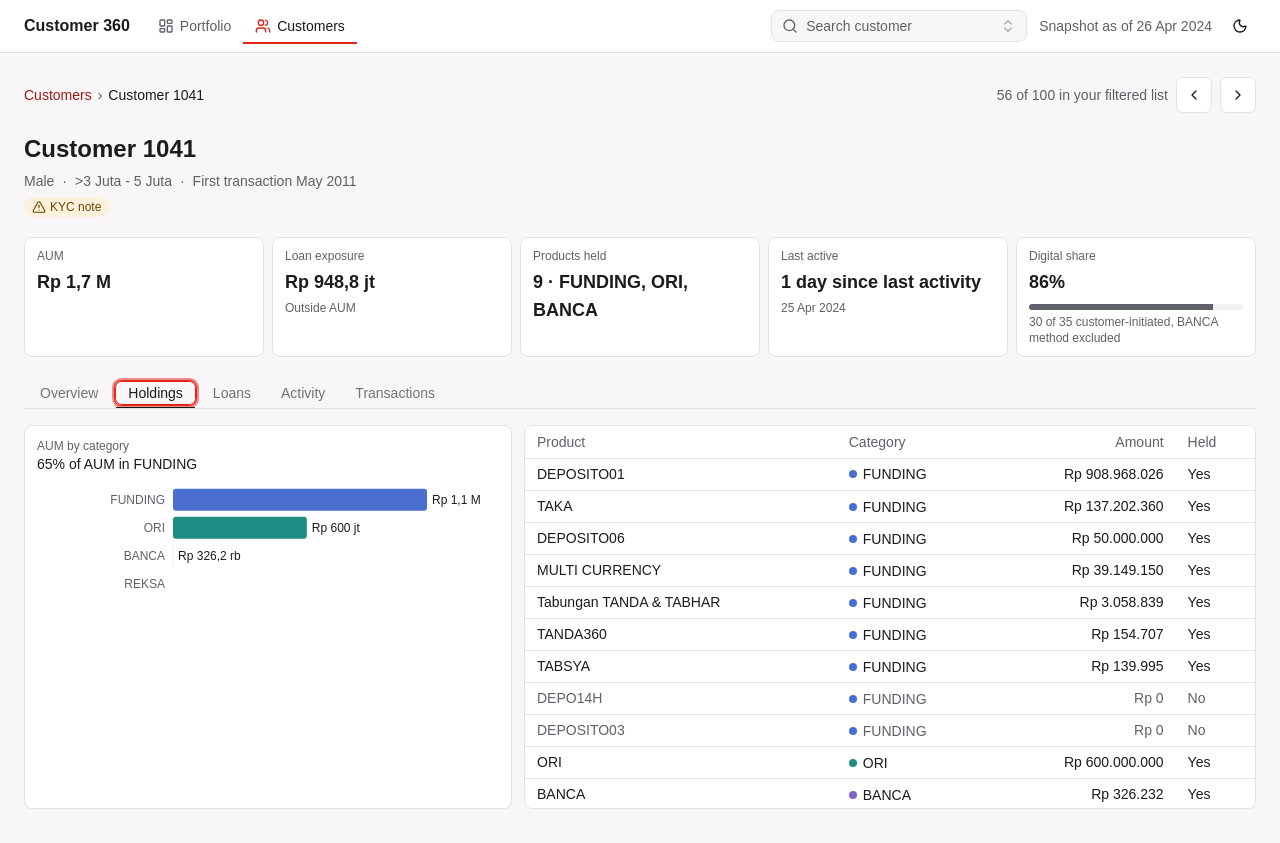
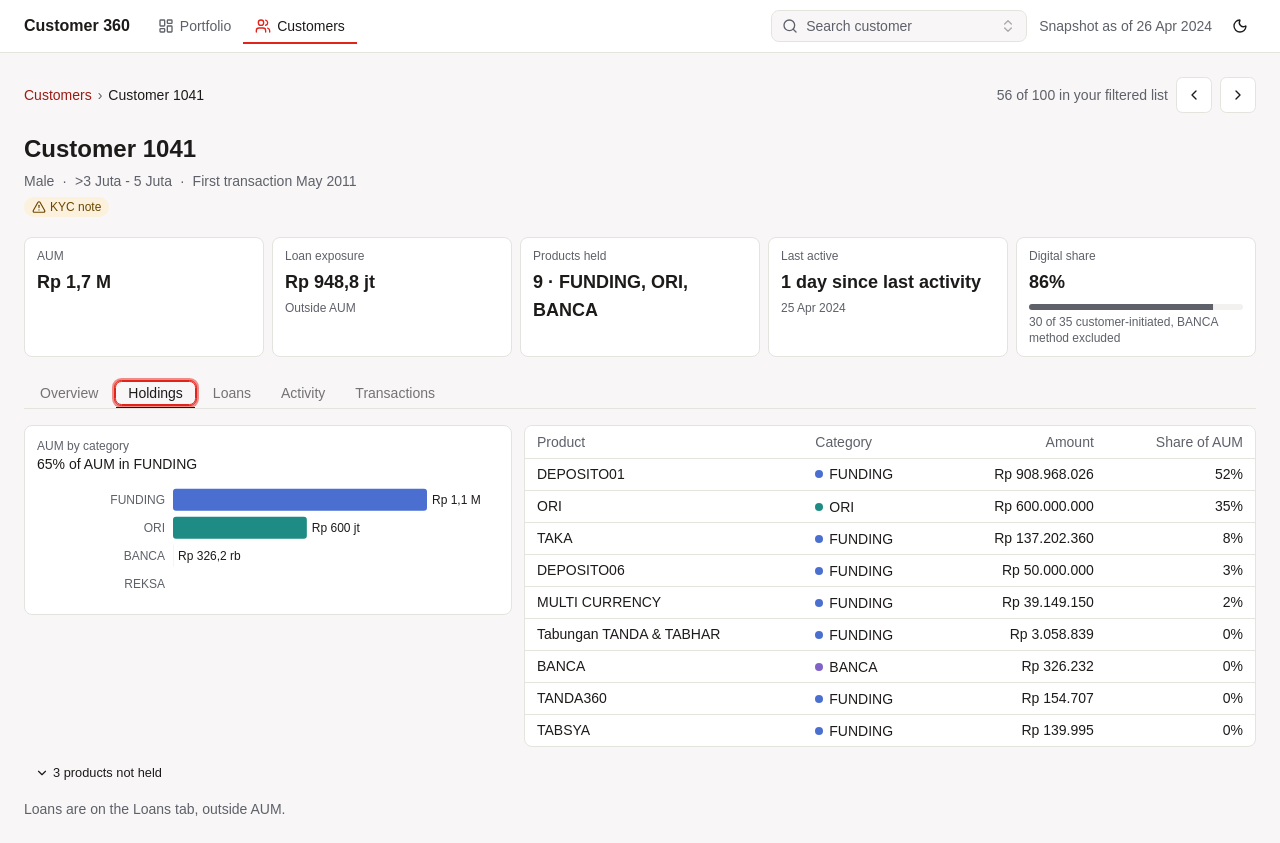
Before and after one commit to rizkiafdl/customer-360, a React (Vite) app: page /customers/1041 in a window 1280 px wide. Both pictures are taken after a click on the tab "Holdings". Built offline with nearby package versions, Linux system fonts and the light colour scheme.

Commit message:
feat: add the holdings, loans, activity, and transactions tabs

```diff
--- /dev/null
+++ b/src/components/customer/LoanTable.tsx
@@ -0,0 +1,53 @@
+import { createColumnHelper } from '@tanstack/react-table'
+import { formatIDR, formatPercent } from '@/lib/format'
+import type { Customer360 } from '@/lib/selectors/customer360'
+import { DataTable } from './DataTable'
+import type { Features } from './table-features'
+
+type Loans = Customer360['loans']
+
+const held = createColumnHelper<Features, Loans['held'][number]>()
+
+const heldColumns = held.columns([
+  held.accessor('product', { header: 'Product code' }),
+  held.accessor('amount', { header: 'Amount', cell: (info) => formatIDR(info.getValue()) }),
+  held.accessor('shareOfExposure', {
+    header: 'Share of loan exposure',
+    cell: (info) => formatPercent(info.getValue()),
+  }),
+])
+
+/** Held loan facilities: code, amount, and share of loan exposure. Codes are not mapped to types (Rule 3). */
+export function LoanTable({ rows }: { rows: Loans['held'] }) {
+  return (
+    <DataTable label="Loan facilities" columns={heldColumns} data={rows} rightAligned={['amount', 'shareOfExposure']} />
+  )
+}
+
+const notHeld = createColumnHelper<Features, Loans['notHeld'][number]>()
+
+const notHeldColumns = notHeld.columns([
+  notHeld.accessor('product', { header: 'Product code' }),
+  notHeld.accessor((row) => row.amount ?? undefined, {
+    id: 'amount',
+    header: 'Amount',
+    sortUndefined: 'last',
+    cell: (info) => {
+      const amount = info.getValue()
+      return amount === undefined ? <span aria-label="No amount">—</span> : formatIDR(amount)
+    },
+  }),
+])
+
+/** LOAN rows with amount 0 or no amount, shown muted. */
+export function LoanNotHeldTable({ rows }: { rows: Loans['notHeld'] }) {
+  return (
+    <DataTable
+      label="Loan rows not held"
+      columns={notHeldColumns}
+      data={rows}
+      rightAligned={['amount']}
+      rowClassName={() => 'text-muted-foreground'}
+    />
+  )
+}
--- a/src/components/customer/ProductTable.tsx
+++ b/src/components/customer/ProductTable.tsx
@@ -1,23 +1,46 @@
 import { createColumnHelper } from '@tanstack/react-table'
-import type { ProductRow } from '@/lib/selectors/customer360'
-import { formatIDR } from '@/lib/format'
+import type { Customer360, NotHeldRow } from '@/lib/selectors/customer360'
+import { formatIDR, formatPercent } from '@/lib/format'
 import { DataTable } from './DataTable'
 import type { Features } from './table-features'
 
-const helper = createColumnHelper<Features, ProductRow>()
+type HeldRow = Customer360['holdings']['held'][number]
 
-const columns = helper.columns([
-  helper.accessor('product', { header: 'Product' }),
-  helper.accessor('category', {
+function CategoryCell({ category, color }: { category: string; color: string }) {
+  return (
+    <span className="inline-flex items-center gap-1.5">
+      <span aria-hidden="true" className="size-2 rounded-full" style={{ background: color }} />
+      {category}
+    </span>
+  )
+}
+
+const held = createColumnHelper<Features, HeldRow>()
+
+const heldColumns = held.columns([
+  held.accessor('product', { header: 'Product' }),
+  held.accessor('category', {
     header: 'Category',
-    cell: (info) => (
-      <span className="inline-flex items-center gap-1.5">
-        <span aria-hidden="true" className="size-2 rounded-full" style={{ background: info.row.original.color }} />
-        {info.getValue()}
-      </span>
-    ),
+    cell: (info) => <CategoryCell category={info.getValue()} color={info.row.original.color} />,
   }),
-  helper.accessor((row) => row.amount ?? undefined, {
+  held.accessor('amount', { header: 'Amount', cell: (info) => formatIDR(info.getValue()) }),
+  held.accessor('share', { header: 'Share of AUM', cell: (info) => formatPercent(info.getValue()) }),
+])
+
+/** Held AUM rows, amount high to low, each with its share of AUM. Never LOAN. */
+export function ProductTable({ rows }: { rows: HeldRow[] }) {
+  return <DataTable label="Holdings" columns={heldColumns} data={rows} rightAligned={['amount', 'share']} />
+}
+
+const notHeld = createColumnHelper<Features, NotHeldRow>()
+
+const notHeldColumns = notHeld.columns([
+  notHeld.accessor('product', { header: 'Product' }),
+  notHeld.accessor('category', {
+    header: 'Category',
+    cell: (info) => <CategoryCell category={info.getValue()} color={info.row.original.color} />,
+  }),
+  notHeld.accessor((row) => row.amount ?? undefined, {
     id: 'amount',
     header: 'Amount',
     sortUndefined: 'last',
@@ -26,18 +49,17 @@ const columns = helper.columns([
       return amount === undefined ? <span aria-label="No amount">—</span> : formatIDR(amount)
     },
   }),
-  helper.accessor('held', { header: 'Held', cell: (info) => (info.getValue() ? 'Yes' : 'No') }),
 ])
 
-/** Every portfolio row, LOAN included. Rows that are not held (0 or no amount) are muted. */
-export function ProductTable({ rows }: { rows: ProductRow[] }) {
+/** AUM rows with amount 0 or no amount, shown muted. */
+export function NotHeldTable({ rows }: { rows: NotHeldRow[] }) {
   return (
     <DataTable
-      label="Products"
-      columns={columns}
+      label="Products not held"
+      columns={notHeldColumns}
       data={rows}
       rightAligned={['amount']}
-      rowClassName={(row) => (row.muted ? 'text-muted-foreground' : '')}
+      rowClassName={() => 'text-muted-foreground'}
     />
   )
 }
--- /dev/null
+++ b/src/components/customer/RevealToggle.tsx
@@ -0,0 +1,28 @@
+import { ChevronDownIcon } from 'lucide-react'
+import { useId, useState, type ReactNode } from 'react'
+import { Button } from '@/components/ui/button'
+import { cn } from '@/lib/utils'
+
+/** A button with the given text that shows or hides its content. */
+export function RevealToggle({ label, children }: { label: string; children: ReactNode }) {
+  const [open, setOpen] = useState(false)
+  const id = useId()
+  return (
+    <div className="flex flex-col gap-2">
+      <Button
+        variant="ghost"
+        size="sm"
+        aria-expanded={open}
+        aria-controls={id}
+        onClick={() => setOpen((value) => !value)}
+        className="w-fit"
+      >
+        <ChevronDownIcon aria-hidden="true" className={cn('transition-transform', open && 'rotate-180')} />
+        {label}
+      </Button>
+      <div id={id} hidden={!open}>
+        {open ? children : null}
+      </div>
+    </div>
+  )
+}
--- a/src/components/customer/WeeklyBars.tsx
+++ b/src/components/customer/WeeklyBars.tsx
@@ -36,7 +36,7 @@ export function WeeklyBars({ data, label }: { data: WeekDatum[]; label: string }
             )
           }}
         />
-        <Bar dataKey="count" fill="var(--muted-foreground)" radius={2} isAnimationActive={false} />
+        <Bar dataKey="count" fill="var(--chart-1)" radius={2} isAnimationActive={false} />
       </BarChart>
     </ChartContainer>
   )
--- a/src/lib/selectors/customer360.ts
+++ b/src/lib/selectors/customer360.ts
@@ -51,15 +51,13 @@ import { groupByCustomer, type CustomerRows } from './grouping'
 /** How many channels the channel mix shows before it folds the rest into "Other" (F1 spec 5.2). */
 const CHANNEL_MIX_TOP = 5
 
-export interface ProductRow {
+/** An AUM or LOAN row with amount 0 or `null`. */
+export interface NotHeldRow {
   key: string
   product: string
   category: ProductCategory
   color: string
   amount: number | null
-  held: boolean
-  /** Not held (0 or `null` amount): shown muted. */
-  muted: boolean
 }
 
 export interface TransactionRow {
@@ -108,11 +106,12 @@ export interface Customer360 {
     emptyText: string | null
     title: string | null
     aumBars: { category: ProductCategory; amount: number; color: string }[]
-    products: ProductRow[]
     /** Held AUM rows, amount high to low, each with its share of AUM. Never LOAN. */
     held: { product: string; category: ProductCategory; color: string; amount: number; share: number }[]
-    /** AUM rows with amount 0 or `null`. Never LOAN. */
-    notHeld: ProductRow[]
+    /** AUM rows with amount 0 or `null`, in category order. Never LOAN. */
+    notHeld: NotHeldRow[]
+    /** The toggle text, `1 product not held`; `null` when every AUM row is held. */
+    notHeldText: string | null
   }
   activity: {
     weeklyTitle: string
@@ -132,7 +131,16 @@ export interface Customer360 {
   /** `Top channel: …` over customer-initiated rows; `null` with none. */
   channelText: string | null
   /** LOAN rows: code, amount, share of loan exposure. Never part of AUM. */
-  loans: { title: string; held: LoanFacility[]; notHeld: PortfolioItem[]; exposure: number; missingText: string }
+  loans: {
+    title: string
+    held: LoanFacility[]
+    /** LOAN rows with amount 0 or `null`, in data order. */
+    notHeld: { key: string; product: string; amount: number | null }[]
+    /** The toggle text, `2 loan rows not held`; `null` when there are none. */
+    notHeldText: string | null
+    exposure: number
+    missingText: string
+  }
   /** The first 5 rows of `transactions` (latest first). */
   recent: TransactionRow[]
   bankEntries: { title: string; rows: BankEntryTotal[] }
@@ -156,25 +164,6 @@ function holdingsOf(portfolio: PortfolioItem[]): Customer360['holdings'] {
     amount: byCategory[category],
     color: CATEGORY_COLORS[category],
   }))
-  const order: ProductCategory[] = [...AUM_CATEGORIES, 'LOAN']
-  const products = portfolio
-    .map((item, index) => ({ item, index }))
-    .sort(
-      (a, b) =>
-        order.indexOf(a.item.product_category) - order.indexOf(b.item.product_category) ||
-        (b.item.amount ?? -Infinity) - (a.item.amount ?? -Infinity) ||
-        a.index - b.index,
-    )
-    .map(({ item, index }) => ({
-      key: `${index}`,
-      product: item.product ?? UNNAMED_PRODUCT,
-      category: item.product_category,
-      color: CATEGORY_COLORS[item.product_category],
-      amount: item.amount,
-      held: isHeld(item),
-      muted: !isHeld(item),
-    }))
-
   const held = portfolio
     .filter((item) => item.product_category !== 'LOAN' && isHeld(item))
     .map((item) => ({
@@ -185,15 +174,33 @@ function holdingsOf(portfolio: PortfolioItem[]): Customer360['holdings'] {
       share: shareOfAum(item, aum)!,
     }))
     .sort((a, b) => b.amount - a.amount)
-  const notHeld = products.filter((row) => row.category !== 'LOAN' && !row.held)
-  const split = { held, notHeld }
+  const notHeld = portfolio
+    .map((item, index) => ({ item, index }))
+    .filter(({ item }) => item.product_category !== 'LOAN' && !isHeld(item))
+    .sort(
+      (a, b) =>
+        AUM_CATEGORIES.indexOf(a.item.product_category) - AUM_CATEGORIES.indexOf(b.item.product_category) ||
+        a.index - b.index,
+    )
+    .map(({ item, index }) => ({
+      key: `${index}`,
+      product: item.product ?? UNNAMED_PRODUCT,
+      category: item.product_category,
+      color: CATEGORY_COLORS[item.product_category],
+      amount: item.amount,
+    }))
+  const split = {
+    held,
+    notHeld,
+    notHeldText: notHeld.length ? `${plural(notHeld.length, 'product', 'products')} not held` : null,
+  }
 
   if (portfolio.length === 0) {
-    return { state: 'none', emptyText: 'No portfolio rows.', title: null, aumBars, products, ...split }
+    return { state: 'none', emptyText: 'No portfolio rows.', title: null, aumBars, ...split }
   }
   if (aum === 0) {
     const rows = plural(portfolio.length, 'product row', 'product rows')
-    return { state: 'no-aum', emptyText: `No AUM. ${rows}, none held in AUM categories.`, title: null, aumBars, products, ...split }
+    return { state: 'no-aum', emptyText: `No AUM. ${rows}, none held in AUM categories.`, title: null, aumBars, ...split }
   }
   // Largest category; a tie goes to the first in AUM_CATEGORIES order.
   const top = aumBars.reduce((best, bar) => (bar.amount > best.amount ? bar : best))
@@ -202,7 +209,6 @@ function holdingsOf(portfolio: PortfolioItem[]): Customer360['holdings'] {
     emptyText: null,
     title: `${formatPercent(top.amount / aum)} of AUM in ${top.category}`,
     aumBars,
-    products,
     ...split,
   }
 }
@@ -240,7 +246,14 @@ function loansOf(portfolio: readonly PortfolioItem[]): Customer360['loans'] {
     held.length === 0
       ? 'No loan facility held.'
       : `${plural(held.length, 'loan facility', 'loan facilities')}, ${formatIDR(exposure)} in total`
-  return { title, held, notHeld, exposure, missingText: LOANS_MISSING_TEXT }
+  return {
+    title,
+    held,
+    notHeld: notHeld.map((item, index) => ({ key: `${index}`, product: item.product ?? UNNAMED_PRODUCT, amount: item.amount })),
+    notHeldText: notHeld.length ? `${plural(notHeld.length, 'loan row', 'loan rows')} not held` : null,
+    exposure,
+    missingText: LOANS_MISSING_TEXT,
+  }
 }
 
 function productsKpi(portfolio: readonly PortfolioItem[]): Customer360['kpis']['products'] {
--- a/src/pages/CustomerDetail.tsx
+++ b/src/pages/CustomerDetail.tsx
@@ -1,3 +1,4 @@
+import { LandmarkIcon } from 'lucide-react'
 import type { ReactNode } from 'react'
 import { BankEntriesTable } from '@/components/customer/BankEntriesTable'
 import { ChartCard } from '@/components/customer/ChartCard'
@@ -5,9 +6,11 @@ import { HorizontalBars } from '@/components/customer/HorizontalBars'
 import { InsightCard } from '@/components/customer/InsightCard'
 import { KpiRow } from '@/components/customer/KpiRow'
 import { ProductOfferList } from '@/components/customer/ProductOfferList'
-import { ProductTable } from '@/components/customer/ProductTable'
+import { LoanNotHeldTable, LoanTable } from '@/components/customer/LoanTable'
+import { NotHeldTable, ProductTable } from '@/components/customer/ProductTable'
 import { ProfileHeader } from '@/components/customer/ProfileHeader'
 import { RecentTransactions } from '@/components/customer/RecentTransactions'
+import { RevealToggle } from '@/components/customer/RevealToggle'
 import { TransactionsTable } from '@/components/customer/TransactionsTable'
 import { WeeklyBars } from '@/components/customer/WeeklyBars'
 import { Separator } from '@/components/ui/separator'
@@ -104,19 +107,36 @@ export function CustomerDetail({
           </div>
         </TabsContent>
 
-        <TabsContent value="holdings">
+        <TabsContent value="holdings" className="flex flex-col gap-3">
           {holdings.state === 'none' ? (
             <p className="rounded-lg border bg-card p-6 text-center text-sm text-muted-foreground">{holdings.emptyText}</p>
           ) : (
-            <div className="grid gap-3 lg:grid-cols-[minmax(0,2fr)_minmax(0,3fr)]">
-              <AumChart holdings={holdings} />
-              <ProductTable rows={holdings.products} />
-            </div>
+            <>
+              <div className="grid items-start gap-3 lg:grid-cols-[minmax(0,2fr)_minmax(0,3fr)]">
+                <AumChart holdings={holdings} />
+                {holdings.held.length ? <ProductTable rows={holdings.held} /> : null}
+              </div>
+              {holdings.notHeldText ? (
+                <RevealToggle label={holdings.notHeldText}>
+                  <NotHeldTable rows={holdings.notHeld} />
+                </RevealToggle>
+              ) : null}
+              <p className="text-sm text-muted-foreground">Loans are on the Loans tab, outside AUM.</p>
+            </>
           )}
         </TabsContent>
 
-        <TabsContent value="loans" className="flex flex-col gap-2">
-          <p className="text-sm font-medium">{vm.loans.title}</p>
+        <TabsContent value="loans" className="flex flex-col gap-3">
+          <h2 className="flex items-center gap-2 font-heading text-base font-semibold">
+            <LandmarkIcon aria-hidden="true" className="size-4 text-muted-foreground" />
+            {vm.loans.title}
+          </h2>
+          {vm.loans.held.length ? <LoanTable rows={vm.loans.held} /> : null}
+          {vm.loans.notHeldText ? (
+            <RevealToggle label={vm.loans.notHeldText}>
+              <LoanNotHeldTable rows={vm.loans.notHeld} />
+            </RevealToggle>
+          ) : null}
           <p className="text-sm text-muted-foreground">{vm.loans.missingText}</p>
         </TabsContent>
 
```
Also changed, not shown: 2 other files (tests, documents, lock files or other folders).
